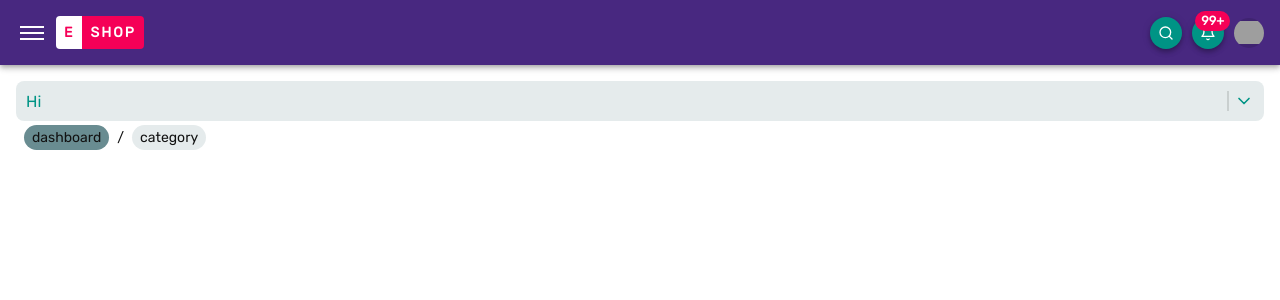
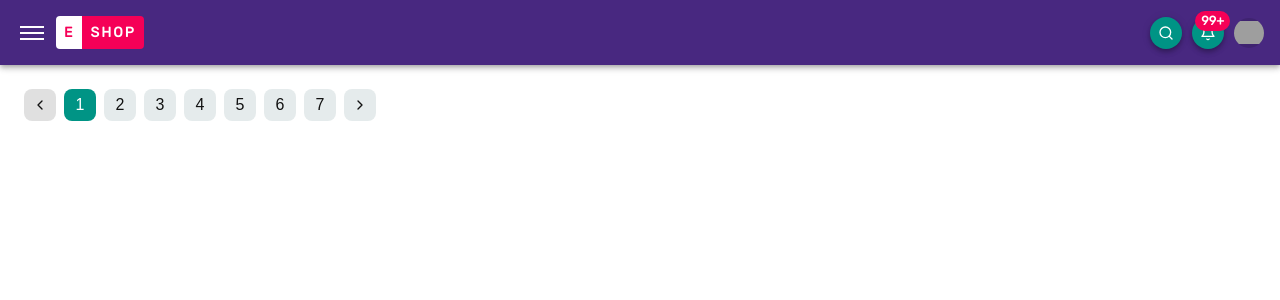
Before and after one commit to tuhinsaud4614/mern-ecommerce, a React (Create React App) app in the folder front-end/admin-site/: page / in a window 1280 px wide. Shown: the top 300 px of the page. Built offline with nearby package versions, Linux system fonts and the light colour scheme; grey boxes are pictures that could not be loaded.

Commit message:
Pagination Component created

```diff
--- a/front-end/admin-site/src/pages/dashboard/index.tsx
+++ b/front-end/admin-site/src/pages/dashboard/index.tsx
@@ -1,11 +1,13 @@
 import { useState } from "react";
-import routes from "../../routes";
-import BreadCrumb from "../../shared/components/bread-crumb";
+// import routes from "../../routes";
+// import BreadCrumb from "../../shared/components/bread-crumb";
 // import { FC, useState } from "react";
 // import { BiFile } from "react-icons/bi";
 // import { FiEye, FiEyeOff } from "react-icons/fi";
 
-import Select from "../../shared/components/select";
+import Pagination from "../../shared/components/pagination"
+
+// import Select from "../../shared/components/select";
 
 // import routes from "../../routes";
 // import Modal from "../../shared/components/modal";
@@ -22,10 +24,12 @@ const Dashboard = () => {
   // const [s, setS] = useState<boolean>(false);
   // const [r, setR] = useState<"left" | "right">("right");
   // const [m, setM] = useState<boolean>(false);
-  const [value, setValue] = useState<string>("");
+  const [value, setValue] = useState<number>();
+  console.log(value);
   return (
     <div>
-      <Select
+      <Pagination onTap={(page) => setValue(page)}/>
+      {/* <Select
         options={[
           { name: "Hi", value: "hi" },
           { name: "Hello", value: "hello" },
@@ -36,11 +40,11 @@ const Dashboard = () => {
           setValue(value);
         }}
         // searchable
-      />
-      <BreadCrumb>
+      /> */}
+      {/* <BreadCrumb>
         <BreadCrumb.Item to={routes.dashboard.path} exact>dashboard</BreadCrumb.Item>
         <BreadCrumb.Item to={routes.category.path} exact>category</BreadCrumb.Item>
-      </BreadCrumb>
+      </BreadCrumb> */}
       {/* <div className={styles.root} style={{ padding: "1.6rem" }}>
         <Link to={routes.dashboard.path}>Dashboard</Link>
         <Button
--- a/front-end/admin-site/src/shared/components/bread-crumb/index.tsx
+++ b/front-end/admin-site/src/shared/components/bread-crumb/index.tsx
@@ -19,6 +19,7 @@ const Item = ({
     </NavLink>
   );
 };
+Item.displayName = "BreadCrumb.Item";
 
 interface Props extends ComponentPropsWithoutRef<"nav"> {
   children?: ReactElement<NavLinkProps> | ReactElement<NavLinkProps>[];
--- /dev/null
+++ b/front-end/admin-site/src/shared/components/pagination/index.module.scss
@@ -0,0 +1,51 @@
+@import "../../../styles/functions", "../../../styles/mixins";
+
+.Root {
+  padding: spacing();
+}
+
+.Pages {
+  margin: 0;
+  display: flex;
+  align-items: center;
+  flex-wrap: wrap;
+  list-style: none;
+  @include gap();
+}
+
+%common {
+  font-size: 1.6rem;
+  user-select: none;
+  @include flex-center(true);
+}
+
+.Page {
+  @extend %common;
+  padding: spacing();
+  height: spacing(4);
+  min-width: spacing(4);
+  outline: none;
+  border: none;
+  background: var(--primary-hover-color);
+  color: var(--text-color);
+  border-radius: spacing();
+  transition: background 0.3s ease-in-out, color 0.3s ease-in-out;
+  cursor: pointer;
+
+  @at-root &:hover,
+    .Active {
+    background: var(--accent-color);
+    color: var(--text-alt-color);
+  }
+
+  &:disabled {
+    background: var(--disabled-color);
+    color: var(--text-color);
+    cursor: not-allowed;
+  }
+}
+
+.Gap {
+  @extend %common;
+  color: var(--text-color);
+}
--- /dev/null
+++ b/front-end/admin-site/src/shared/components/pagination/index.tsx
@@ -0,0 +1,166 @@
+import {
+  ComponentPropsWithoutRef,
+  ReactNode,
+  useEffect,
+  useState,
+} from "react";
+import {
+  FiChevronLeft,
+  FiChevronRight,
+  FiChevronsLeft,
+  FiChevronsRight,
+} from "react-icons/fi";
+import classNames from "classnames";
+
+import { range } from "../../utils";
+import styles from "./index.module.scss";
+
+interface PageProps {
+  active?: boolean;
+  children?: ReactNode;
+  className?: string;
+  onClick?(): void;
+  disabled?: boolean;
+}
+const Page = ({
+  active = false,
+  className,
+  children,
+  disabled = false,
+  onClick,
+}: PageProps) => {
+  return (
+    <li>
+      <button
+        className={classNames(styles.Page, active && styles.Active, className)}
+        onClick={onClick}
+        disabled={disabled}
+      >
+        {children}
+      </button>
+    </li>
+  );
+};
+Page.displayName = "Pagination.Page";
+
+interface Props extends ComponentPropsWithoutRef<"nav"> {
+  classes?: {
+    pages?: string;
+    page?: string;
+  };
+  count?: number;
+  current?: number;
+  hideNextBtn?: boolean;
+  hidePrevBtn?: boolean;
+  onTap?(page: number): void;
+  showFirstBtn?: boolean;
+  showLastBtn?: boolean;
+}
+
+const Pagination = ({
+  classes,
+  className,
+  count = 7,
+  current = 1,
+  hideNextBtn = false,
+  hidePrevBtn = false,
+  onTap,
+  showFirstBtn = false,
+  showLastBtn = false,
+  ...rest
+}: Props) => {
+  const [currentPage, setCurrentPage] = useState<number>(
+    current < 1 || current > count ? 1 : current
+  );
+
+  const clickHandler = (index: number, action?: "prev" | "next") => {
+    if (action) {
+      if (action === "prev" && currentPage > 1) {
+        setCurrentPage((prev) => prev - 1);
+      } else if (action === "next" && currentPage < count) {
+        setCurrentPage((prev) => prev + 1);
+      }
+    } else {
+      setCurrentPage(index);
+    }
+  };
+
+  useEffect(() => {
+    onTap && onTap(currentPage);
+    // eslint-disable-next-line react-hooks/exhaustive-deps
+  }, [currentPage]);
+
+  const start =
+    currentPage < 2 ? 2 : currentPage > count - 3 ? count - 3 : currentPage;
+  return (
+    <nav className={classNames(styles.Root, className)} {...rest}>
+      <ol className={classNames(styles.Pages, classes?.pages)}>
+        {showFirstBtn && (
+          <Page className={classes?.page} onClick={() => clickHandler(1)}>
+            <FiChevronsLeft />
+          </Page>
+        )}
+        {!hidePrevBtn && (
+          <Page
+            className={classes?.page}
+            onClick={() => clickHandler(1, "prev")}
+            disabled={currentPage === 1}
+          >
+            <FiChevronLeft />
+          </Page>
+        )}
+        {count >= 8 && (
+          <Page
+            className={classes?.page}
+            onClick={() => clickHandler(1)}
+            active={1 === currentPage}
+          >
+            1
+          </Page>
+        )}
+        {count >= 8 && currentPage > 2 && <li className={styles.Gap}>...</li>}
+        {range(count >= 8 ? start : 1, count >= 8 ? start + 2 : count).map(
+          (item) => (
+            <Page
+              key={item}
+              className={classes?.page}
+              onClick={() => clickHandler(item)}
+              active={item === currentPage}
+            >
+              {item}
+            </Page>
+          )
+        )}
+        {count >= 8 && currentPage < count - 3 && (
+          <li className={styles.Gap}>...</li>
+        )}
+        {count >= 8 && (
+          <Page
+            className={classes?.page}
+            onClick={() => clickHandler(count)}
+            active={count === currentPage}
+          >
+            {count}
+          </Page>
+        )}
+        {!hideNextBtn && (
+          <Page
+            className={classes?.page}
+            onClick={() => clickHandler(1, "next")}
+            disabled={currentPage === count}
+          >
+            <FiChevronRight />
+          </Page>
+        )}
+        {showLastBtn && (
+          <Page className={classes?.page} onClick={() => clickHandler(count)}>
+            <FiChevronsRight />
+          </Page>
+        )}
+      </ol>
+    </nav>
+  );
+};
+
+Pagination.displayName = "Pagination";
+export default Pagination;
--- a/front-end/admin-site/src/shared/utils/index.ts
+++ b/front-end/admin-site/src/shared/utils/index.ts
@@ -13,3 +13,7 @@ export function uniqueArrayOfObject<T extends object, K extends keyof T>(
   }
   return [...prev, value];
 }
+
+export const range = (start: number, end: number): number[] => {
+  return Array.from({ length: end - start + 1 }, (_, i) => start + i);
+};
```
Also changed, not shown: front-end/admin-site/src/shared/components/bread-crumb/index.module.scss (indentation only).
